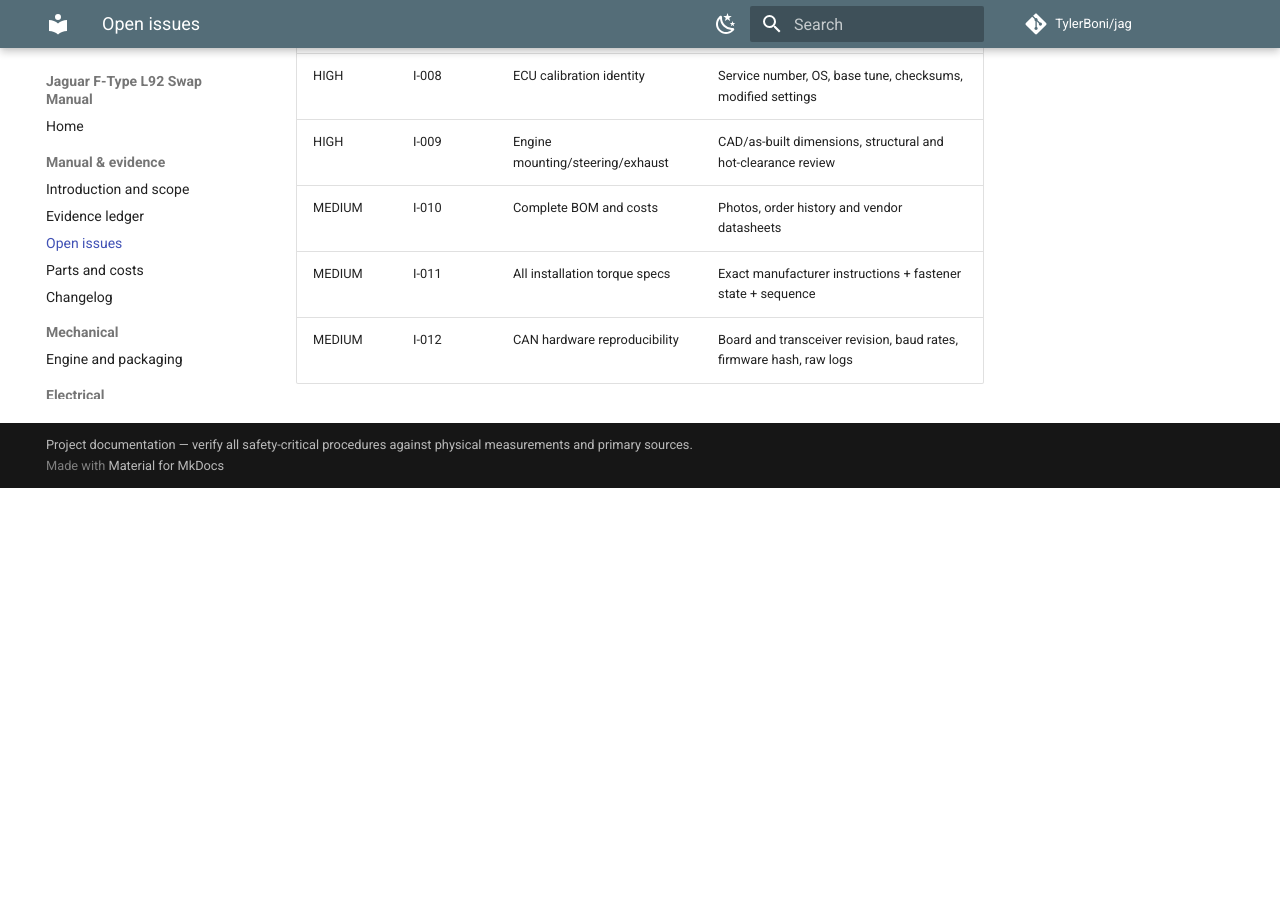
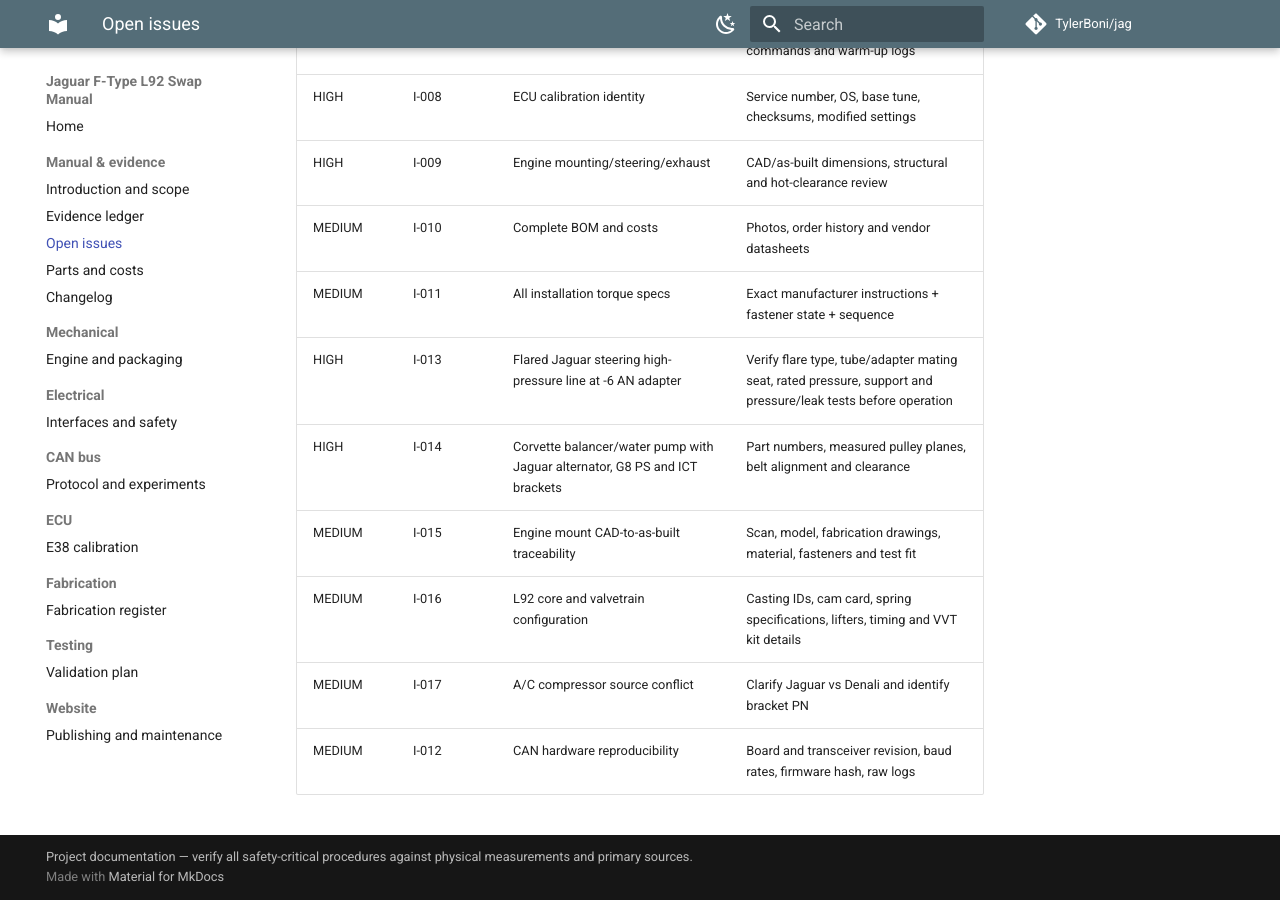
Before and after one commit to TylerBoni/jag, an MkDocs documentation site: the page built from build-manual/ISSUES.md, in a window 1280 px wide and 900 px high, scrolled down 654 px. Built offline with MkDocs 1.6.1 and Material for MkDocs 9.7.7, drawn with Linux system fonts in a browser that asks for light colours; comment, search, counter and statistics services are not loaded; before the commit the page ends 1142 px from its top, so only the background shows below that.

Commit message:
docs(engine): incorporate owner interview and verification gaps

```diff
--- a/build-manual/ISSUES.md
+++ b/build-manual/ISSUES.md
@@ -13,4 +13,9 @@
 | HIGH | I-009 | Engine mounting/steering/exhaust | CAD/as-built dimensions, structural and hot-clearance review |
 | MEDIUM | I-010 | Complete BOM and costs | Photos, order history and vendor datasheets |
 | MEDIUM | I-011 | All installation torque specs | Exact manufacturer instructions + fastener state + sequence |
+| HIGH | I-013 | Flared Jaguar steering high-pressure line at -6 AN adapter | Verify flare type, tube/adapter mating seat, rated pressure, support and pressure/leak tests before operation |
+| HIGH | I-014 | Corvette balancer/water pump with Jaguar alternator, G8 PS and ICT brackets | Part numbers, measured pulley planes, belt alignment and clearance |
+| MEDIUM | I-015 | Engine mount CAD-to-as-built traceability | Scan, model, fabrication drawings, material, fasteners and test fit |
+| MEDIUM | I-016 | L92 core and valvetrain configuration | Casting IDs, cam card, spring specifications, lifters, timing and VVT kit details |
+| MEDIUM | I-017 | A/C compressor source conflict | Clarify Jaguar vs Denali and identify bracket PN |
 | MEDIUM | I-012 | CAN hardware reproducibility | Board and transceiver revision, baud rates, firmware hash, raw logs |
```
